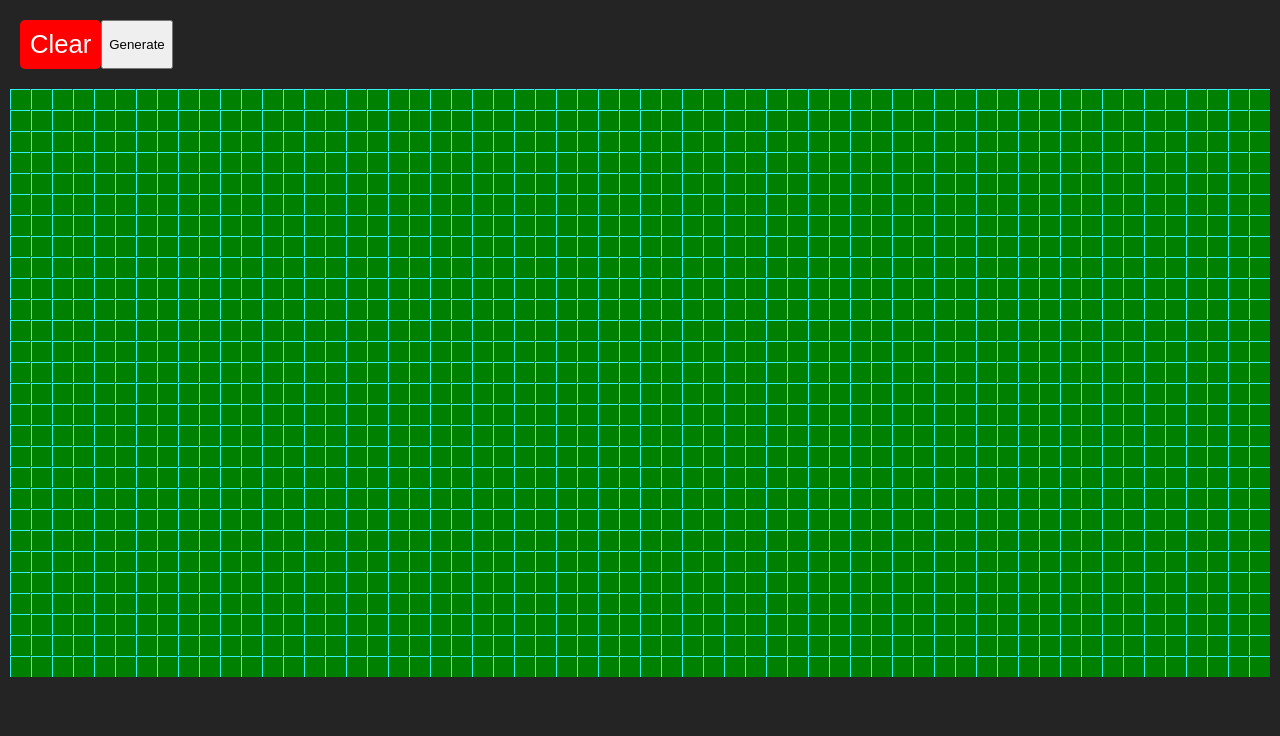
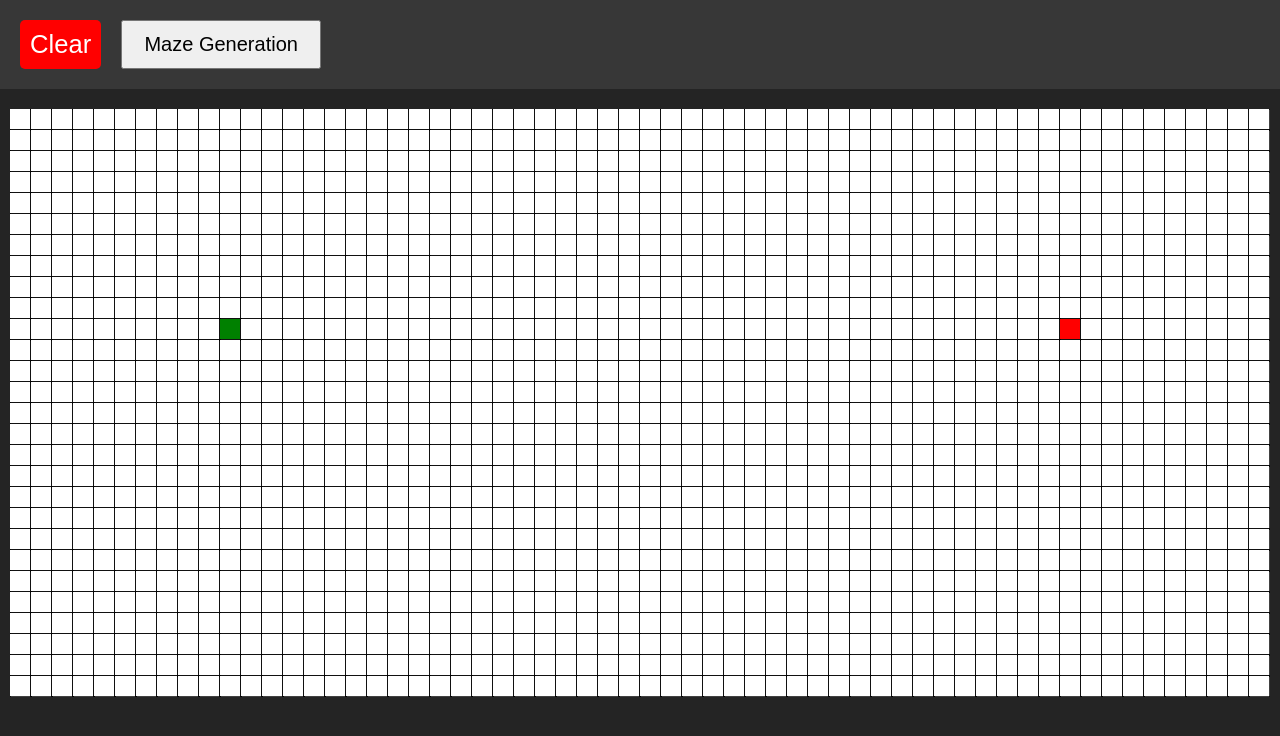
Before and after one commit to Smayan-n/pathfinding-visualizer, a React (Vite) app: page / in a window 1280 px wide. Shown: the top 736 px of the page. Built offline with nearby package versions, Linux system fonts and the light colour scheme.

Commit message:
3 generation algos working seamlessly and refactor

```diff
--- a/src/App.jsx
+++ b/src/App.jsx
@@ -15,24 +15,30 @@ function App() {
 		setClearCanvas(!clearCanvas);
 	}
 
-	function handleGenerate() {
+	function handleGenerate(option) {
+		//option: 0 = DFS, 1 = Recursive Division, 2 = Prim's Algorithm
 		const rows = 28;
 		const cols = 60;
 		const start = new Array(rows);
 		for (let i = 0; i < rows; i++) {
 			start[i] = new Array(cols).fill(1);
 		}
-		// const walls = [];
-		// const generated = recursiveDivision(start, walls, { start: 0, end: rows }, { start: 0, end: cols });
 
-		const empty = [];
-		const generated = dfsGenerator(start, empty);
-		// console.log(generated);
+		//array with all walls/path
+		const fill = [];
+		let generated = [];
+		if (option == 0) {
+			//DFS
+			generated = dfsGenerator(start, fill);
+		} else if (option == 1) {
+			//Recursive Division
+			generated = recursiveDivision(start, fill, { start: 0, end: rows }, { start: 0, end: cols });
+		} else if (option == 2) {
+			//Prim's Algorithm
+			generated = primsAlgorithm(start, fill);
+		}
 
-		// const generated = primsAlgorithm(start, empty);
-		// console.log(generated, empty);
-
-		setGenerated(empty);
+		setGenerated({ option: option, generated: fill });
 	}
 
 	return (
--- a/src/components/CanvasSection.jsx
+++ b/src/components/CanvasSection.jsx
@@ -2,7 +2,7 @@ import { useEffect, useRef, useState } from "react";
 import { SimpleCanvas } from "../scripts/CanvasHelper.js";
 import Maze from "../scripts/Maze.js";
 import CanvasRenderer from "../scripts/Renderer.js";
-import { distance, interpolate, lerp } from "../scripts/Utility.js";
+import { distance, indexEquals, interpolate, lerp } from "../scripts/Utility.js";
 import "../styles/CanvasSection.css";
 import { useOnDraw } from "./Hooks.js";
 
@@ -17,7 +17,7 @@ function CanvasSection(props) {
 	const windowResizeListenerRef = useRef(null);
 	const canvasRef = useRef(null);
 
-	//effect sets up resize listener and initializes cellPositions
+	// effect sets up resize listener and initializes cellPositions
 	useEffect(() => {
 		const windowResizeListener = (e) => {
 			const canvas = canvasRef.current;
@@ -25,7 +25,6 @@ function CanvasSection(props) {
 				const canvasSize = getCanvasSize();
 				canvas.width = canvasSize.width;
 				canvas.height = canvasSize.height;
-				maze.setupCells();
 				renderer.renderMaze();
 			}
 		};
@@ -38,46 +37,47 @@ function CanvasSection(props) {
 		};
 	}, []);
 
-	//runs when component is mounted
+	//runs when component is rendered
 	useEffect(() => {
 		//give renderer canvas context when component is mounted
-		renderer.setCanvasContext(canvasRef.current.getContext("2d"));
-		maze.setupCells();
+		renderer.setCanvasContext(canvasRef.current.getContext("2d", { willReadFrequently: true }));
 		renderer.renderMaze();
-	}, []);
+	}, [clearCanvas, generated]);
 
 	useEffect(() => {
-		renderer.fill();
+		const generateMaze = async () => {
+			if (generated.option == 0 || generated.option == 2) {
 				maze.fillCells();
-		if (generated) {
+				await renderer.queueFullAnimation("fill");
+			} else {
+				maze.clearCells();
+				await renderer.queueFullAnimation("clear");
+			}
+
 			let i = 0;
 			const interval = setInterval(() => {
-				const cell = {
-					x: generated[i][1] * maze.cellSize,
-					y: generated[i][0] * maze.cellSize,
-					color: "white",
-					type: "path",
-				};
-				renderer.queueAnimation(cell);
-				maze.addWall(cell);
+				const index = { row: generated.generated[i][0], col: generated.generated[i][1] };
+				generated.option == 1 ? maze.addWall(index) : maze.addPath(index);
+				renderer.queueAnimation(index);
+
 				i++;
-				if (i >= generated.length) {
+				if (i >= generated.generated.length) {
 					clearInterval(interval);
 				}
 			}, 10);
-		}
+		};
+		if (generated) generateMaze();
 	}, [generated]);
 
 	//runs when clearCanvas changes
 	useEffect(() => {
-		if (clearCanvas) {
+		const clear = async () => {
 			maze.clearCells();
-			renderer.clear();
-			maze.setupCells();
-			renderer.renderMaze();
-			onClearCanvas();
-		}
-	}, [clearCanvas, onClearCanvas]);
+			await renderer.queueFullAnimation("clear");
+			setTimeout(() => onClearCanvas(), 100);
+		};
+		if (clearCanvas) clear();
+	}, [clearCanvas]);
 
 	function setRef(ref) {
 		if (!ref) return;
@@ -96,59 +96,35 @@ function CanvasSection(props) {
 	}
 
 	//callback function that runs when mouse button is pressed and mouse is moving on canvas - loop function
-	function handleDraw(ctx, point, prevPoint, rightClick) {
+	function handleDraw(ctx, point, prevPoint, mouseDown, rightClick) {
+		if (mouseDown) {
 			prevPoint = prevPoint ? prevPoint : point;
-		const points = interpolate(prevPoint, point, 0.2);
+			const points = interpolate(prevPoint, point, 0.1);
 
 			points.forEach((point) => {
-			const cell = maze.getCellAtPos(point);
-			if (rightClick) {
-				maze.clearCell(cell);
-				renderer.clearCell(cell);
+				//note. CAUTION: cell is a reference to the cell in maze.cells - might break
+				const index = maze.getCellIndex(point);
+				if (indexEquals(index, maze.start)) {
+					maze.onStart = true;
+				} else if (rightClick) {
+					maze.addPath(index);
+					renderer.queueAnimation(index);
 				} else {
-				//only works in this order for some reason
-				renderer.queueAnimation(cell);
-				maze.addWall(cell);
+					maze.addWall(index);
+					renderer.queueAnimation(index);
 				}
 
-			// const surr = getSurroundingCells(point);
-			// const cells = [...surr];
-
-			// let i = 0;
-			// const interval = setInterval(() => {
-			// 	renderer.queueAnimation(cells[i]);
-			// 	maze.addWall(cells[i]);
-			// 	i++;
-			// 	if (i >= cells.length) clearInterval(interval);
-			// }, 200);
+				if (maze.onStart == false) {
+					console.log(maze.onStart);
+					maze.setStart(index);
+					renderer.renderMaze();
+					maze.onStart = null;
+				}
 			});
 		}
-
-	function getSurroundingCells(point) {
-		const surrPixels = [];
-		const { rowIndex, colIndex } = getCellIndices(point);
-		if (colIndex + 1 <= maze.cols) {
-			surrPixels.push(maze.cells[rowIndex][colIndex + 1]);
-		}
-		if (rowIndex + 1 <= maze.cols) {
-			surrPixels.push(maze.cells[rowIndex + 1][colIndex]);
-		}
-		if (colIndex - 1 >= 0) {
-			surrPixels.push(maze.cells[rowIndex][colIndex - 1]);
-		}
-		if (rowIndex - 1 >= 0) {
-			surrPixels.push(maze.cells[rowIndex - 1][colIndex]);
+		if (maze.onStart) maze.onStart = false;
 	}
 
-		return surrPixels;
-	}
-
-	function getCellIndices(cell) {
-		return {
-			rowIndex: Math.floor(cell.y < 0 ? 0 : cell.y / maze.cellSize),
-			colIndex: Math.floor(cell.x < 0 ? 0 : cell.x / maze.cellSize),
-		};
-	}
 	//---------------------------------------------//
 	return (
 		<section className="canvas-section">
--- a/src/components/ControlSection.jsx
+++ b/src/components/ControlSection.jsx
@@ -1,13 +1,22 @@
 import "../styles/ControlSection.css";
+import DropDown from "./Dropdown";
 
 function ControlSection(props) {
 	const { onClearCanvas, onGenerate } = props;
+
+	function handleOptionClick(e) {
+		//index of the option clicked
+		const option = parseInt(e.target.getAttribute("value"));
+		onGenerate(option);
+	}
+
+	const generationOptions = ["DFS Algorithm", "Recursive Division", "Prim's Algorithm"];
 	return (
 		<section className="control-section">
 			<button onClick={onClearCanvas} className="clear-btn">
 				Clear
 			</button>
-			<button onClick={onGenerate}>Generate</button>
+			<DropDown title="Maze Generation" options={generationOptions} onOptionClick={handleOptionClick}></DropDown>
 		</section>
 	);
 }
--- /dev/null
+++ b/src/components/Dropdown.jsx
@@ -0,0 +1,19 @@
+import "../styles/Dropdown.css";
+
+function DropDown(props) {
+	const { title, options, onOptionClick } = props;
+	return (
+		<div className="dropdown">
+			<button className="dropdown-btn">{title}</button>
+			<div className="dropdown-content">
+				{options.map((option, idx) => (
+					<div key={idx} value={idx} onClick={onOptionClick}>
+						{option}
+					</div>
+				))}
+			</div>
+		</div>
+	);
+}
+
+export default DropDown;
--- a/src/scripts/Maze.js
+++ b/src/scripts/Maze.js
@@ -1,75 +1,77 @@
 import { SimpleCanvas } from "./CanvasHelper";
+import { indexEquals } from "./Utility";
 
 class Maze {
 	constructor() {
 		this.rows = 28;
 		this.cols = 60;
 
+		//start and end cell indexes
+		this.start = { row: 10, col: 10 };
+		this.end = { row: 10, col: 50 };
+		this.onStart = null;
+
 		this.cellSize = 20;
-		//objects with following fields {x, y, color, type}
-		//type can be: path, wall, ...
+		//objects with following fields {index: {row, col}, type}
+		//type can be: path, wall, start, end
 		this.cells = null;
 
-		this.wallColor = `rgba(${50}, ${240}, ${240}, 1)`;
+		this.setupCells();
 	}
 
-	setupCells(generated) {
+	setupCells() {
 		const newCells = new Array(this.rows);
 		for (let i = 0; i < this.rows; i++) {
 			newCells[i] = new Array(this.cols);
 		}
 
-		//store top-left positions of cellsRef.current in array
+		//store indexes of cells in array
 		for (let row = 0; row < this.rows; row += 1) {
 			for (let col = 0; col < this.cols; col += 1) {
-				let color = null;
-				if (generated) {
-					color = generated[row][col] === 1 ? "green" : "white";
-				}
+				const index = { row: row, col: col };
 				newCells[row][col] = {
-					x: col * this.cellSize,
-					y: row * this.cellSize,
-					color: this.cells ? this.cells[row][col].color : "white",
-					// color: color ? color : "white",
-					type: this.cells ? this.cells[row][col].type : "path",
+					index: index,
+					type: indexEquals(index, this.start) ? "start" : indexEquals(index, this.end) ? "end" : "path",
 				};
 			}
 		}
 		this.cells = newCells;
-		//init canvas
 	}
 
-	addWall(cell) {
-		const { ridx, cidx } = this.getCellIndices(cell);
-		this.cells[ridx][cidx].color = this.wallColor;
-		this.cells[ridx][cidx].type = "wall";
+	setStart(index) {
+		//update start cell type
+		this.cells[this.start.row][this.start.col].type = "path";
+		this.start = index;
+		this.cells[index.row][index.col].type = "start";
+	}
+
+	addWall(index) {
+		this.cells[index.row][index.col].type = "wall";
+	}
+
+	addPath(index) {
+		this.cells[index.row][index.col].type = "path";
 	}
 
 	clearCells() {
-		this.cells = this.cells.map((row) => row.map((cell) => ({ ...cell, color: "white", type: "path" })));
+		this.cells = this.cells.map((row) => row.map((cell) => ({ ...cell, type: "path" })));
 	}
 
 	fillCells() {
-		this.cells = this.cells.map((row) => row.map((cell) => ({ ...cell, color: this.wallColor, type: "wall" })));
+		this.cells = this.cells.map((row) => row.map((cell) => ({ ...cell, type: "wall" })));
 	}
 
-	clearCell(cell) {
-		const { ridx, cidx } = this.getCellIndices(cell);
-		this.cells[ridx][cidx].color = "white";
-		this.cells[ridx][cidx].type = "path";
+	//returns index {row, col} of cell at given position
+	getCellIndex(point) {
+		return {
+			row: Math.floor(point.y < 0 ? 0 : point.y / this.cellSize),
+			col: Math.floor(point.x < 0 ? 0 : point.x / this.cellSize),
+		};
 	}
 
-	//returns a cell at given x, y coord
-	getCellAtPos(point) {
-		const indices = this.getCellIndices(point);
-		return this.cells[indices.ridx][indices.cidx];
-	}
-
-	getCellIndices(cell) {
-		return {
-			ridx: Math.floor(cell.y < 0 ? 0 : cell.y / this.cellSize),
-			cidx: Math.floor(cell.x < 0 ? 0 : cell.x / this.cellSize),
-		};
+	//returns coord on canvas based on index
+	getCellPos(index) {
+		return { x: index.col * this.cellSize, y: index.row * this.cellSize };
 	}
 }
 
--- a/src/scripts/Renderer.js
+++ b/src/scripts/Renderer.js
@@ -8,6 +8,13 @@ class CanvasRenderer {
 
 		this.animationQueue = [];
 		this.animationRunning = false;
+		this.animSpeed = 8; //speed for one cell animation in milliseconds
+
+		this.wallColor = "rgb(34, 61, 112)";
+		this.pathColor = "white";
+		this.startColor = "green";
+		this.endColor = "red";
+		this.typeColorMap = { wall: this.wallColor, path: this.pathColor, start: this.startColor, end: this.endColor };
 	}
 
 	setCanvasContext(ctx) {
@@ -21,53 +28,56 @@ class CanvasRenderer {
 			this.maze.cells.forEach((row) => {
 				row.forEach((cell) => {
 					const cellSize = this.maze.cellSize;
+					const pos = this.maze.getCellPos(cell.index);
 					//grid
-					this.simpleCanvas.rect(cell.x, cell.y, cellSize, cellSize, "", "black", false);
+					this.simpleCanvas.rect(pos.x, pos.y, cellSize, cellSize, "", "black", false);
 					//color cells
-					this.simpleCanvas.rect(cell.x, cell.y, cellSize, cellSize, "", cell.color, true);
-				});
-			});
-		}
-	}
-
-	clear() {
-		if (this.ctx) {
-			this.ctx.clearRect(0, 0, this.maze.cols * this.maze.cellSize, this.maze.rows * this.maze.cellSize);
-		}
-	}
-
-	fill() {
-		if (this.ctx) {
-			this.maze.cells.forEach((row) => {
-				row.forEach((cell) => {
 					this.simpleCanvas.rect(
-						cell.x + 1,
-						cell.y + 1,
-						this.maze.cellSize - 1,
-						this.maze.cellSize - 1,
+						pos.x,
+						pos.y,
+						cellSize - 1,
+						cellSize - 1,
 						"",
-						"green"
+						this.typeColorMap[cell.type],
+						true
 					);
 				});
 			});
 		}
 	}
 
-	clearCell(cell) {
-		if (this.ctx) {
-			this.simpleCanvas.rect(cell.x, cell.y, this.maze.cellSize - 1, this.maze.cellSize - 1, "", "white", true);
-		}
+	//animation for complete board fill / clear
+	queueFullAnimation(flag) {
+		return new Promise((resolve) => {
+			let r = 0;
+			const interval = setInterval(
+				() => {
+					const rows = this.maze.cells[r];
+					rows.forEach((cell) => {
+						this.queueAnimation(cell.index);
+					});
+					r++;
+					if (r >= this.maze.rows) {
+						clearInterval(interval);
+						resolve(true);
+					}
+				},
+				flag === "fill" ? 30 : 10
+			);
+		});
 	}
 
-	queueAnimation(cell) {
+	//will animate cell at given index based on its type(wall or path)
+	queueAnimation(index) {
+		const cell = this.maze.cells[index.row][index.col];
 		//i is animation counter
 		const animation = { cell: cell, i: this.maze.cellSize };
-		//only add new animation to queue if cell is not already being animated and is not already drawn
+		//only add new animation to queue if cell is not already being animated
+		//*and is not already drawn
 		if (
 			!this.animationQueue.some((anim) => {
 				return anim.cell === animation.cell;
-			}) &&
-			cell.color === "white"
+			})
 		) {
 			this.animationQueue.push(animation);
 		}
@@ -76,8 +86,6 @@ class CanvasRenderer {
 	}
 
 	startAnimation() {
-		const animSpeed = 10; //speed for one cell animation in milliseconds
-
 		//add ctx null check
 		if (!this.animationRunning) {
 			this.animationRunning = true;
@@ -85,14 +93,16 @@ class CanvasRenderer {
 			const interval = setInterval(() => {
 				for (let j = 0; j < this.animationQueue.length; j++) {
 					const animation = this.animationQueue[j];
-					const color = lerp(240, 150, animation.i / this.maze.cellSize);
+					const pos = this.maze.getCellPos(animation.cell.index);
+
 					this.simpleCanvas.rect(
-						animation.cell.x + animation.i / 2,
-						animation.cell.y + animation.i / 2,
+						pos.x + animation.i / 2,
+						pos.y + animation.i / 2,
 						this.maze.cellSize - animation.i - 1,
 						this.maze.cellSize - animation.i - 1,
 						"",
-						animation.i > 0 ? `rgba(${50}, ${color}, ${color - 40}, 1)` : `rgba(${50}, ${240}, ${240}, 1)`,
+						this.typeColorMap[animation.cell.type],
+						// animation.i > 0 ? `rgba(${50}, ${color}, ${color - 40}, 1)` : `rgba(${50}, ${240}, ${240}, 1)`,
 						true, //fill?
 						animation.i > 0 //round?
 					);
@@ -110,7 +120,7 @@ class CanvasRenderer {
 					this.animationRunning = false;
 					clearInterval(interval);
 				}
-			}, animSpeed);
+			}, this.animSpeed);
 		}
 	}
 }
--- a/src/scripts/Utility.js
+++ b/src/scripts/Utility.js
@@ -24,4 +24,8 @@ function randInt(min, max) {
 	return Math.floor(Math.random() * (max - min + 1) + min);
 }
 
-export { interpolate, distance, lerp, randInt };
+function indexEquals(index1, index2) {
+	return index1.row === index2.row && index1.col === index2.col;
+}
+
+export { interpolate, distance, lerp, randInt, indexEquals };
--- a/src/styles/App.css
+++ b/src/styles/App.css
@@ -3,4 +3,6 @@
 .main-app{
     display: flex;
     flex-direction: column;
+    color: rgb(34, 61, 112);
+    gap:20px;
 }
--- a/src/styles/ControlSection.css
+++ b/src/styles/ControlSection.css
@@ -2,6 +2,8 @@
     display: flex;
     flex-direction: row;
     padding: 20px;
+    gap:20px;
+    background-color: rgb(55, 55, 55);
 }
 
 .clear-btn{
--- /dev/null
+++ b/src/styles/Dropdown.css
@@ -0,0 +1,42 @@
+
+
+.dropdown {
+    display: inline-block;
+    position: relative;
+
+}
+.dropdown-btn{
+    width: 200px;
+    height: 100%;
+    cursor: pointer;
+    font-size: 20px;
+}
+.dropdown-content {
+    position: absolute;
+    width: 100%;
+    box-shadow: 0px 10px 10px 0px rgba(0,0,0,0.4);
+    max-height: 0px;
+    overflow: hidden;
+    transition: max-height 0.5s ease-out;
+
+
+}
+/* slide animation */
+.dropdown:hover .dropdown-content {
+    max-height: 1000px;
+    transition: max-height 0.5s ease-in;
+
+}
+
+.dropdown-content div {
+    cursor: pointer;
+    /* display: block; */
+    background-color: aqua;
+    color: #000000;
+    padding: 5px;
+    text-decoration: none;
+}
+.dropdown-content div:hover {
+    color: #FFFFFF;
+    background-color: #00A4BD;
+}
```
Also changed, not shown: src/components/Hooks.js (+5 -5 lines). Lines whose indentation alone changed are shown as unchanged.
